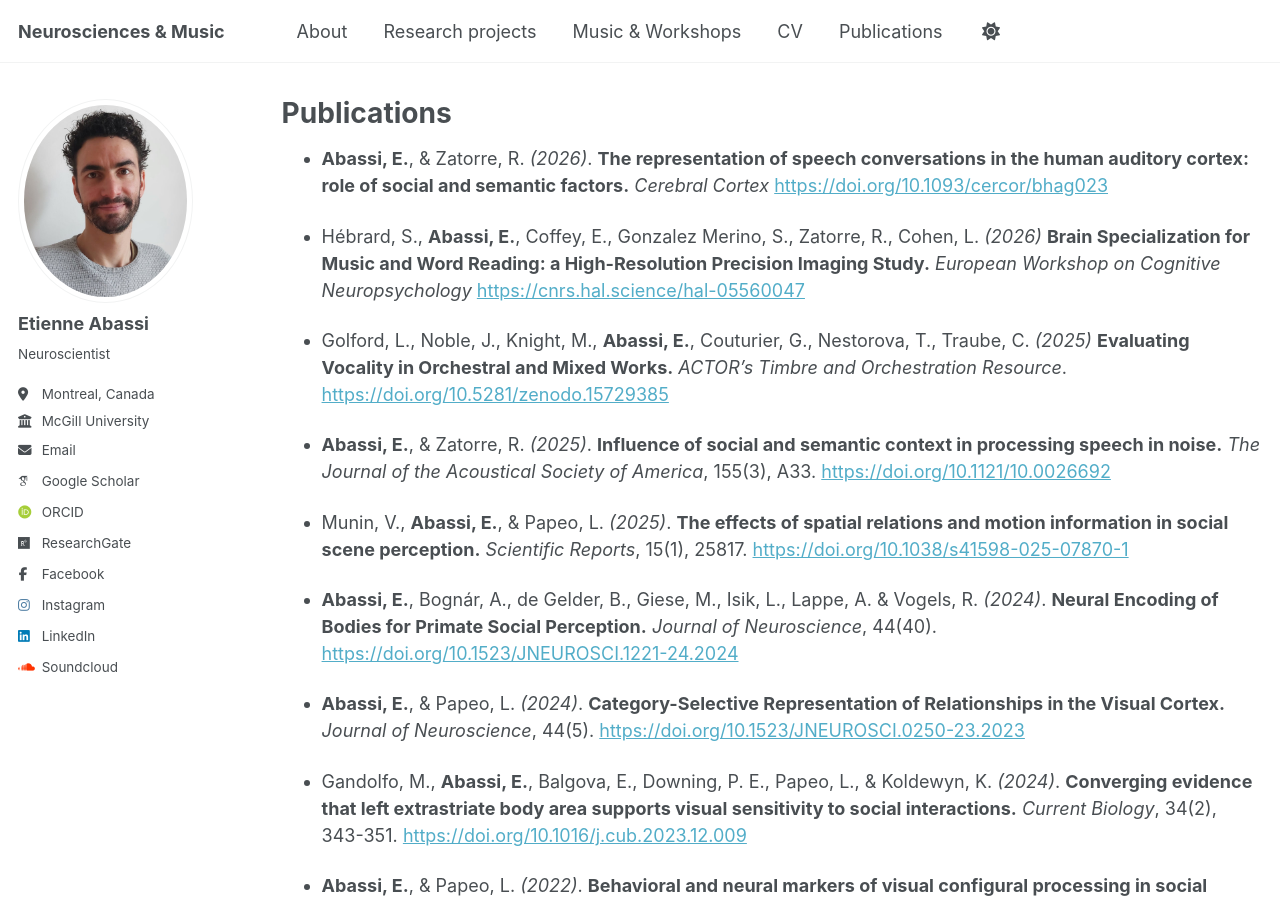
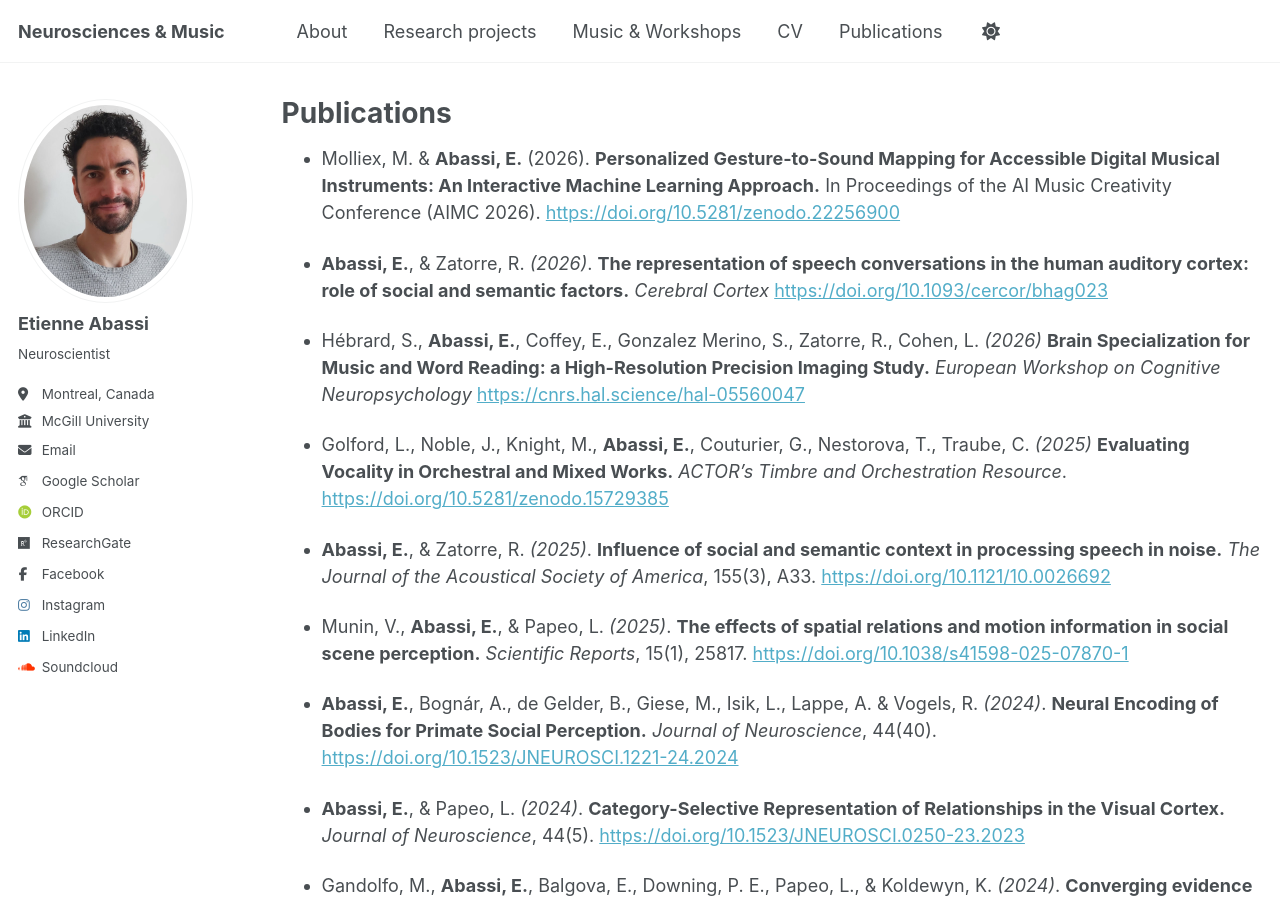
Before and after one commit to etienneabassi/etienneabassi.github.io, a Jekyll site: the page built from _pages/publications.md, in a window 1280 px wide and 900 px high. Built offline with Jekyll 4.4.1, drawn with Linux system fonts in a browser that asks for light colours; some web fonts are replaced.

Commit message:
Update publications.md

```diff
--- a/_pages/publications.md
+++ b/_pages/publications.md
@@ -4,6 +4,7 @@ title: "Publications"
 permalink: /publications/
 author_profile: true
 ---
+- Molliex, M. & **Abassi, E.** (2026). **Personalized Gesture-to-Sound Mapping for Accessible Digital Musical Instruments: An Interactive Machine Learning Approach.** In Proceedings of the AI Music Creativity Conference (AIMC 2026). [https://doi.org/10.5281/zenodo.22256900](https://doi.org/10.5281/zenodo.22256900)
 
 - **Abassi, E.**, & Zatorre, R. *(2026)*. **The representation of speech conversations in the human auditory cortex: role of social and semantic factors.** *Cerebral Cortex* [https://doi.org/10.1093/cercor/bhag023](https://doi.org/10.1093/cercor/bhag023)
 
```
